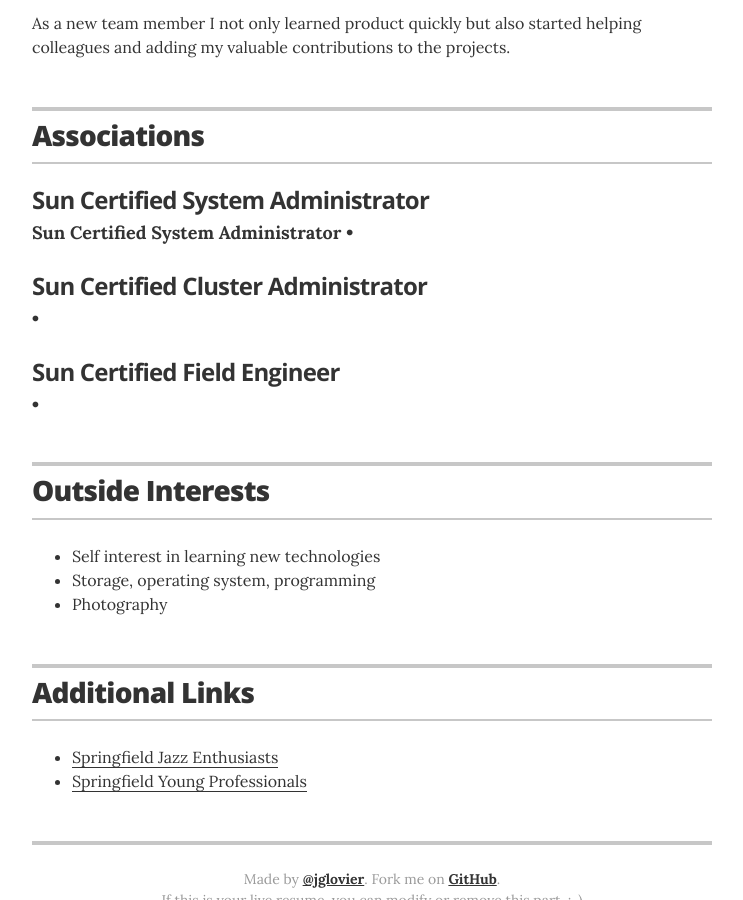
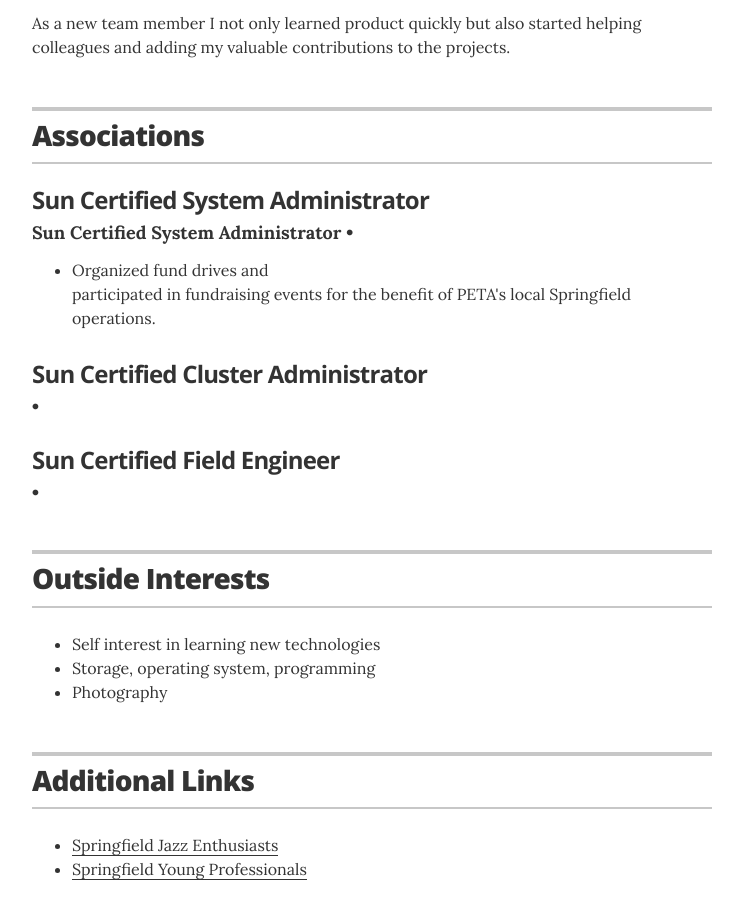
Before and after one commit to nitinkushwah/nitinkushwah.github.io, a Jekyll site: the page built from index.html, in a window 1280 px wide and 900 px high, scrolled down 3637 px. Shown: the whole window, without its empty margins (268-1011 px from the left). Built offline with Jekyll 4.4.1, drawn with Linux system fonts in a browser that asks for light colours.

Commit message:
Update associations.yml

```diff
--- a/_data/associations.yml
+++ b/_data/associations.yml
@@ -6,7 +6,7 @@
   role: Sun Certified System Administrator
   #year: 2001 &mdash; 2010
   #url: https://www.peta.org/
-  #summary: Organized fund drives and participated in fundraising events for the benefit of PETA's local Springfield operations.
+  summary: <ul class="resume-item-list"><li>Organized fund drives and</li> participated in fundraising events for the benefit of PETA's local Springfield operations.
 
 
 - organization: Sun Certified Cluster Administrator
```
